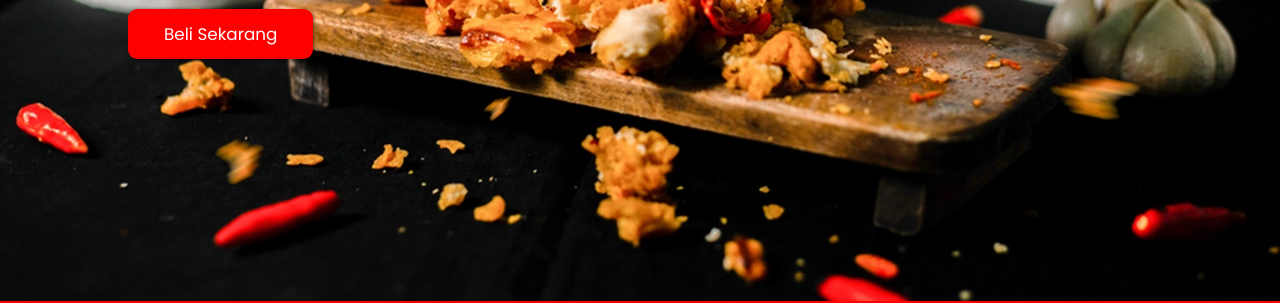
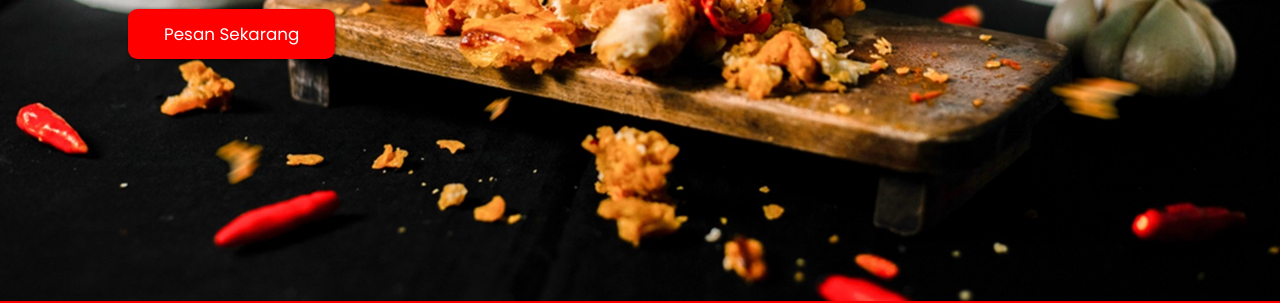
Before and after one commit to rifqimuzhaffar/Project-Basic, a plain HTML site: page index.html in a window 1280 px wide. Shown: the part 419-722 px from the top of the page. Drawn offline with nearby package versions, Linux system fonts and the light colour scheme.

Commit message:
merubah cta menjadi pesan sekarang

```diff
--- a/index.html
+++ b/index.html
@@ -49,7 +49,7 @@
           Ayam goreng renyah, disajikan dengan sambal merah yang menggoda
           citarasa, gurih dan nikmat.
         </p>
-        <a href="#" class="cta">Beli Sekarang</a>
+        <a href="#" class="cta">Pesan Sekarang</a>
       </main>
     </section>
     <!-- Hero Section End -->
```
